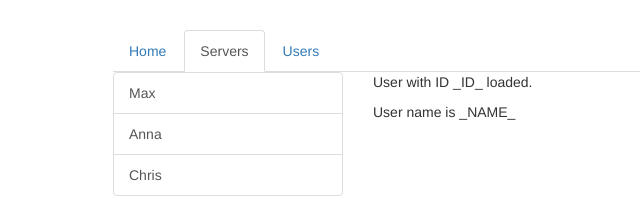
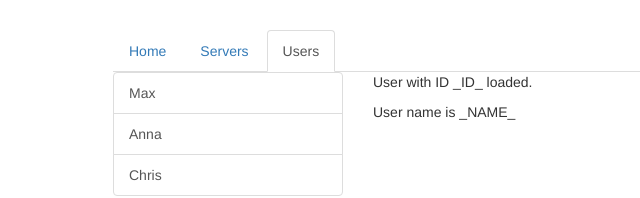
Before and after one commit to rodrigobmedeiros/Angular-TOPTAL-track, an Angular app in the folder angular-the-complete-guide-2023/routing-start/: page /users in a window 1280 px wide. Shown: the top 198 px of the page, without its empty margins (152-792 px from the left). Built offline with nearby package versions, Linux system fonts and the light colour scheme.

Commit message:
fix routing considering each tab

```diff
--- a/angular-the-complete-guide-2023/routing-start/src/app/app.component.html
+++ b/angular-the-complete-guide-2023/routing-start/src/app/app.component.html
@@ -3,8 +3,8 @@
     <div class="col-xs-12 col-sm-10 col-md-8 col-sm-offset-1 col-md-offset-2">
       <ul class="nav nav-tabs">
         <li role="presentation" routerLinkActive="active" [routerLinkActiveOptions]="{exact: true}"><a routerLink="/">Home</a></li>
-        <li role="presentation" routerLinkActive="active"><a routerLink="users/">Servers</a></li>
-        <li role="presentation" routerLinkActive="active"><a routerLink="servers/">Users</a></li>
+        <li role="presentation" routerLinkActive="active"><a routerLink="/servers">Servers</a></li>
+        <li role="presentation" routerLinkActive="active"><a routerLink="/users">Users</a></li>
       </ul>
     </div>
   </div>
```
